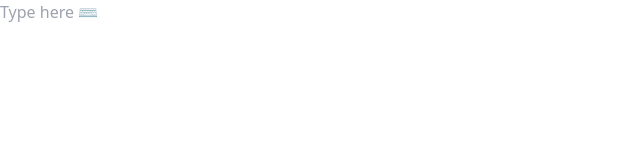
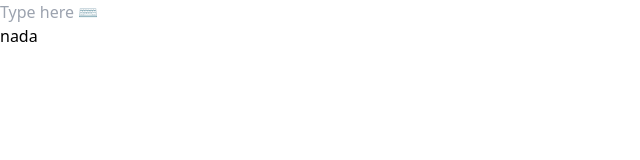
Before and after one commit to renier1989/image-search, a React (Vite) app: page / in a window 1280 px wide. Shown: the top 160 px of the page, without its empty margins (0-640 px from the left). Built offline with nearby package versions, Linux system fonts and the light colour scheme.

Commit message:
Class99 - iterando imagenes.

```diff
--- a/src/App.jsx
+++ b/src/App.jsx
@@ -3,13 +3,17 @@ import { useState } from "react";
 
 export const App = () => {
   const [photos, setPhotos] = useState([]);
-  console.log(photos)
+  const [loading, setLoading] = useState(false);
+  console.log(photos);
   return (
     <div className="">
       <header className="flex w-full justify-center p-5 shadow-lg relative z-10">
         <Formik
           initialValues={{ search: "" }}
           onSubmit={async (values) => {
+            setLoading(true);
+
+
               const response = await fetch(
                 `https://api.unsplash.com/search/photos?per_page=20&query=${values.search}`,
                 {
@@ -19,9 +23,11 @@ export const App = () => {
                   },
                 }
               );
+
               const data = await response.json();
+              setPhotos(data.results);
             // console.log(data);
-            setPhotos(data.results);
+            setLoading(false);
           }}
         >
           <Form className="flex w-full">
@@ -34,6 +40,17 @@ export const App = () => {
           </Form>
         </Formik>
       </header>
+      <div>
+        <span>{loading ? <p>Cargando...</p> : <p>nada</p> }</span>
+        <div>
+          {photos.map((photo) => (
+            <article key={photo.id}>
+              <img src={photo.urls.regular} alt={photo.alt_description} />
+              <p>{[photo.desctiption, photo.alt_description].join(' ⚡ ')}</p>
+            </article>
+          ))}
+        </div>
+      </div>
     </div>
   );
 };
```
Lines whose indentation alone changed are shown as unchanged.
